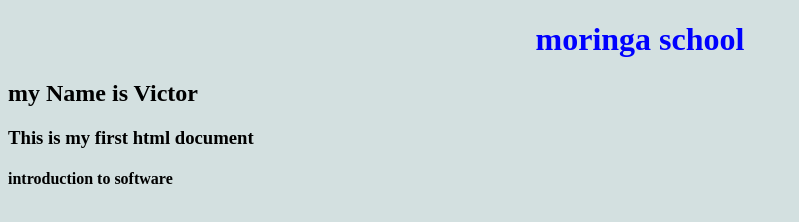
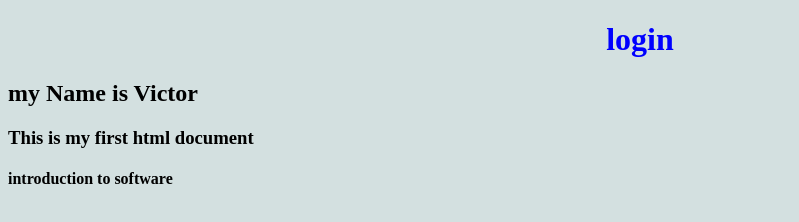
Before and after one commit to victorkibet-code/html-intro, a plain HTML site: page index.html in a window 1280 px wide. Shown: the whole page, without its empty margins (0-799 px from the left). Drawn offline with Linux system fonts and the light colour scheme.

Commit message:
rename header

```diff
--- a/index.html
+++ b/index.html
@@ -5,7 +5,7 @@
     <link rel="stylesheet" href="style.css">
 </head>
 <body>
-    <h1>moringa school</h1>
+    <h1>login</h1>
     <h2>my Name is Victor </h2>
     <h3>This is my first html document</h3>
     <h4>introduction to software</h4>
```
